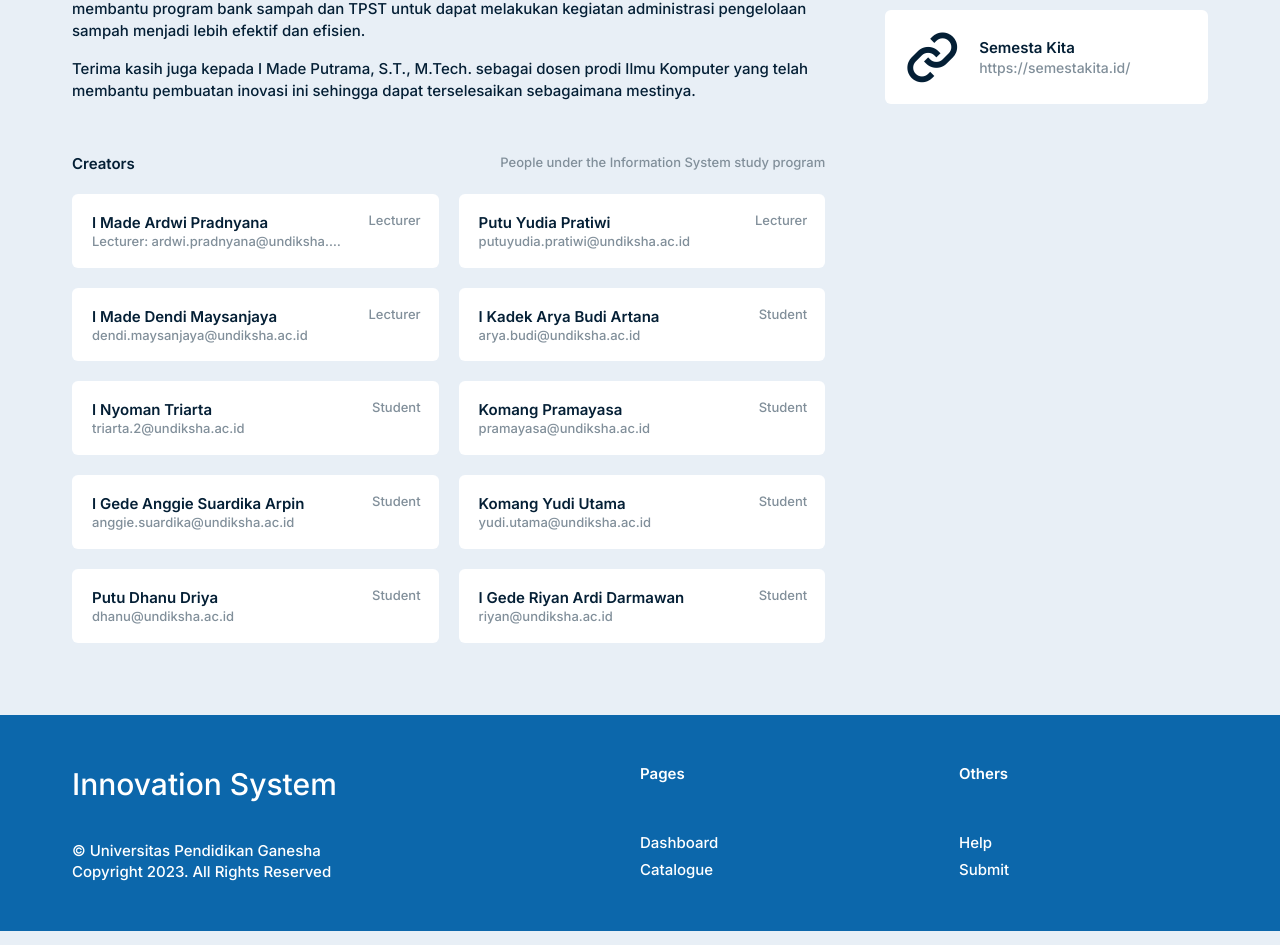
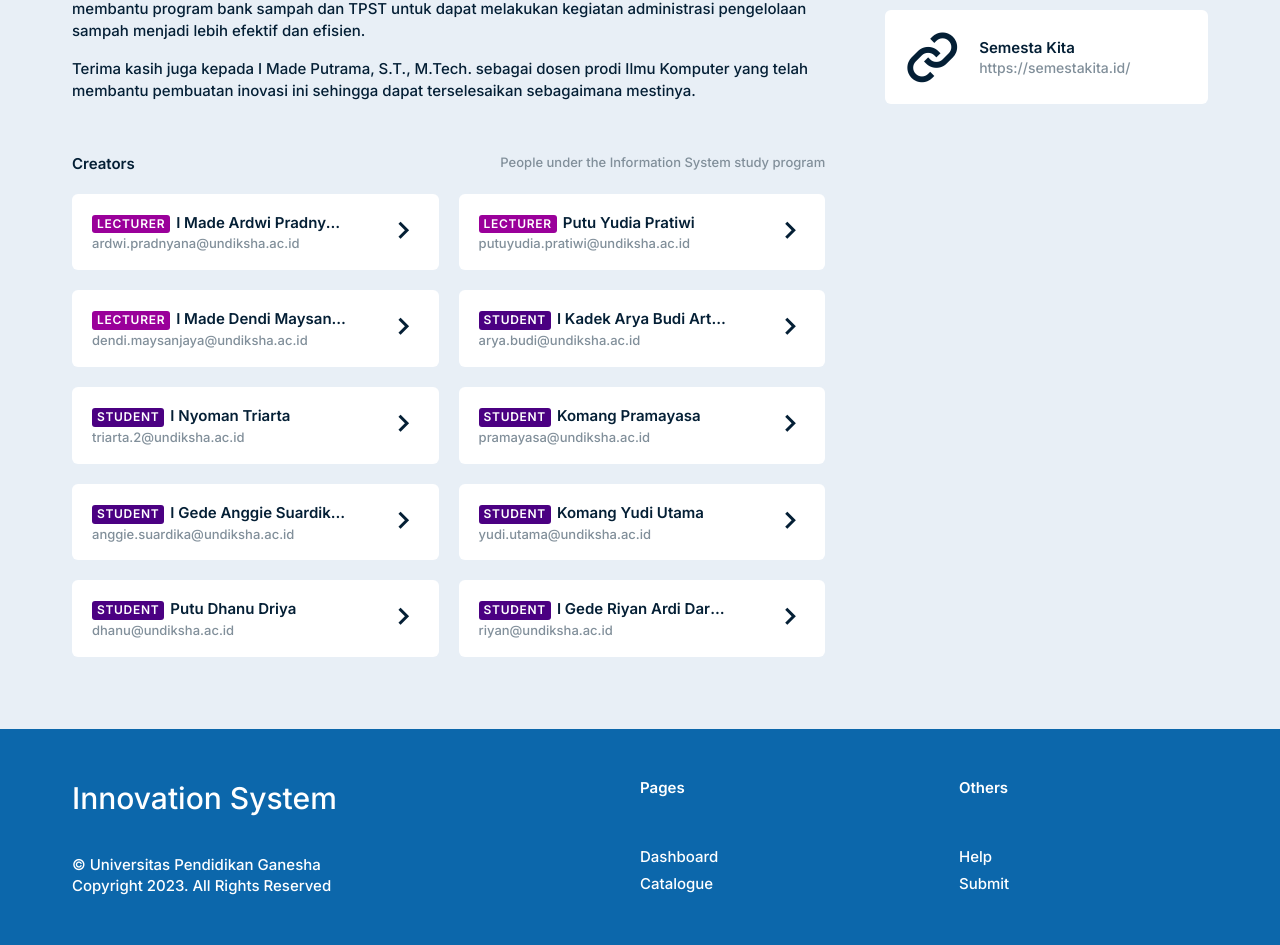
Before and after one commit to vedasuputra/innosys, a PHP site: page /innovation.html in a window 1280 px wide. Shown: the part 1010-1955 px from the top of the page. Run offline with PHP 8.4, Linux system fonts and the light colour scheme; some libraries are stand-ins or nearby versions.

Commit message:
small changes

```diff
--- a/general.css
+++ b/general.css
@@ -614,6 +645,7 @@ footer h4 {
   min-width: 0;
   max-width: 100%;
   display: inline-block;
+  margin-top: 2px;
 }
 
 .innovation-creators {
@@ -695,8 +728,12 @@ footer h4 {
   background: #CC0001;
 }
 
-.bigger-margin {
-  margin-top: 2px;
+.student {
+  background: #4b0082;
+}
+
+.lecturer {
+  background: #9a009a;
 }
 
 .creator-name {
--- a/innovation.html
+++ b/innovation.html
@@ -111,112 +111,112 @@
                 </div>
 
                 <div class="innovation-creators">
-                    <div class="creators-info">
+                    <div class="creators-info" onclick="javascript:location.href='#'">
                         <div>
-                            <div class="creator-name">I Made Ardwi Pradnyana</div>
+                            <div class="creator-name"><span class="status lecturer">Lecturer</span>I Made Ardwi Pradnyana</div>
                             <a href="mailto:ardwi.pradnyana@undiksha.ac.id"
-                                class="creator-role">Lecturer: ardwi.pradnyana@undiksha.ac.id</a>
+                                class="creator-role">ardwi.pradnyana@undiksha.ac.id</a>
                         </div>
                         <div>
-                            <div class="creator-role right">Lecturer</div>
+                            <i class='bx bx-chevron-right more-icon right'></i>
                         </div>
                     </div>
-                    <div class="creators-info">
+                    <div class="creators-info" onclick="javascript:location.href='#'">
                         <div>
-                            <div class="creator-name">Putu Yudia Pratiwi</div>
+                            <div class="creator-name"><span class="status lecturer">Lecturer</span>Putu Yudia Pratiwi</div>
                             <a href="mailto:putuyudia.pratiwi@undiksha.ac.id"
                                 class="creator-role">putuyudia.pratiwi@undiksha.ac.id</a>
                         </div>
                         <div>
-                            <div class="creator-role right">Lecturer</div>
+                            <i class='bx bx-chevron-right more-icon right'></i>
                         </div>
                     </div>
                 </div>
                 <div class="innovation-creators">
-                    <div class="creators-info">
+                    <div class="creators-info" onclick="javascript:location.href='#'">
                         <div>
-                            <div class="creator-name">I Made Dendi Maysanjaya</div>
+                            <div class="creator-name"><span class="status lecturer">Lecturer</span>I Made Dendi Maysanjaya</div>
                             <a href="mailto:dendi.maysanjaya@undiksha.ac.id"
                                 class="creator-role">dendi.maysanjaya@undiksha.ac.id</a>
                         </div>
                         <div>
-                            <div class="creator-role right">Lecturer</div>
+                            <i class='bx bx-chevron-right more-icon right'></i>
                         </div>
                     </div>
-                    <div class="creators-info">
+                    <div class="creators-info" onclick="javascript:location.href='#'">
                         <div>
-                            <div class="creator-name">I Kadek Arya Budi Artana</div>
+                            <div class="creator-name"><span class="status student">Student</span>I Kadek Arya Budi Artana</div>
                             <a href="mailto:arya.budi@undiksha.ac.id"
                                 class="creator-role">arya.budi@undiksha.ac.id</a>
                         </div>
                         <div>
-                            <div class="creator-role right">Student</div>
+                            <i class='bx bx-chevron-right more-icon right'></i>
                         </div>
                     </div>
                 </div>
                 <div class="innovation-creators">
-                    <div class="creators-info">
+                    <div class="creators-info" onclick="javascript:location.href='#'">
                         <div>
-                            <div class="creator-name">I Nyoman Triarta</div>
+                            <div class="creator-name"><span class="status student">Student</span>I Nyoman Triarta</div>
                             <a href="mailto:triarta.2@undiksha.ac.id"
                                 class="creator-role">triarta.2@undiksha.ac.id</a>
                         </div>
                         <div>
-                            <div class="creator-role right">Student</div>
+                            <i class='bx bx-chevron-right more-icon right'></i>
                         </div>
                     </div>
-                    <div class="creators-info">
+                    <div class="creators-info" onclick="javascript:location.href='#'">
                         <div>
-                            <div class="creator-name">Komang Pramayasa</div>
+                            <div class="creator-name"><span class="status student">Student</span>Komang Pramayasa</div>
                             <a href="mailto:riyan@undiksha.ac.id"
                                 class="creator-role">pramayasa@undiksha.ac.id</a>
                         </div>
                         <div>
-                            <div class="creator-role right">Student</div>
+                            <i class='bx bx-chevron-right more-icon right'></i>
                         </div>
                     </div>
                 </div>
                 <div class="innovation-creators">
-                    <div class="creators-info">
+                    <div class="creators-info" onclick="javascript:location.href='#'">
                         <div>
-                            <div class="creator-name">I Gede Anggie Suardika Arpin</div>
+                            <div class="creator-name"><span class="status student">Student</span>I Gede Anggie Suardika Arpin</div>
                             <a href="mailto:anggie.suardika@undiksha.ac.id"
                                 class="creator-role">anggie.suardika@undiksha.ac.id</a>
                         </div>
                         <div>
-                            <div class="creator-role right">Student</div>
+                            <i class='bx bx-chevron-right more-icon right'></i>
                         </div>
                     </div>
-                    <div class="creators-info">
+                    <div class="creators-info" onclick="javascript:location.href='#'">
                         <div>
-                            <div class="creator-name">Komang Yudi Utama</div>
+                            <div class="creator-name"><span class="status student">Student</span>Komang Yudi Utama</div>
                             <a href="mailto:yudi.utama@undiksha.ac.id"
                                 class="creator-role">yudi.utama@undiksha.ac.id</a>
                         </div>
                         <div>
-                            <div class="creator-role right">Student</div>
+                            <i class='bx bx-chevron-right more-icon right'></i>
                         </div>
                     </div>
                 </div>
                 <div class="innovation-creators">
-                    <div class="creators-info">
+                    <div class="creators-info" onclick="javascript:location.href='#'">
                         <div>
-                            <div class="creator-name">Putu Dhanu Driya</div>
+                            <div class="creator-name"><span class="status student">Student</span>Putu Dhanu Driya</div>
                             <a href="mailto:dhanu@undiksha.ac.id"
                                 class="creator-role">dhanu@undiksha.ac.id</a>
                         </div>
                         <div>
-                            <div class="creator-role right">Student</div>
+                            <i class='bx bx-chevron-right more-icon right'></i>
                         </div>
                     </div>
-                    <div class="creators-info">
+                    <div class="creators-info" onclick="javascript:location.href='#'">
                         <div>
-                            <div class="creator-name">I Gede Riyan Ardi Darmawan</div>
+                            <div class="creator-name"><span class="status student">Student</span>I Gede Riyan Ardi Darmawan</div>
                             <a href="mailto:riyan@undiksha.ac.id"
                                 class="creator-role">riyan@undiksha.ac.id</a>
                         </div>
                         <div>
-                            <div class="creator-role right">Student</div>
+                            <i class='bx bx-chevron-right more-icon right'></i>
                         </div>
                     </div>
                 </div>
```
Also changed, not shown: other parts of general.css (+44 -12 lines), admin.html (+18 -20 lines), home.html (+24 -29 lines), user.html (+13 -13 lines), test.html (indentation only).
